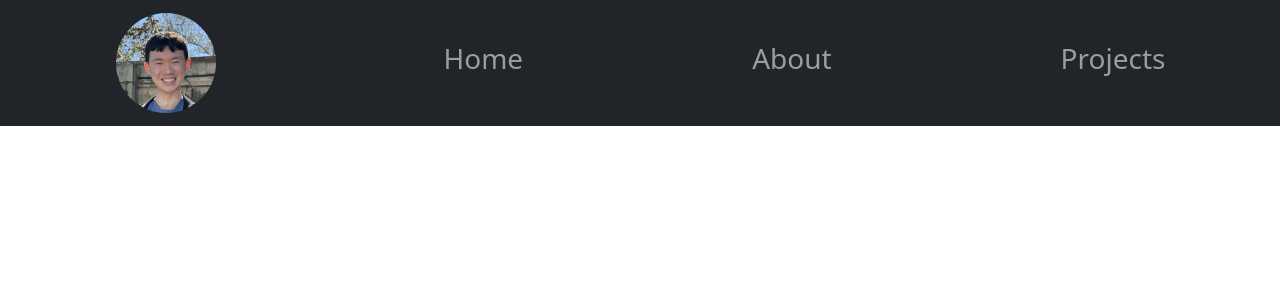
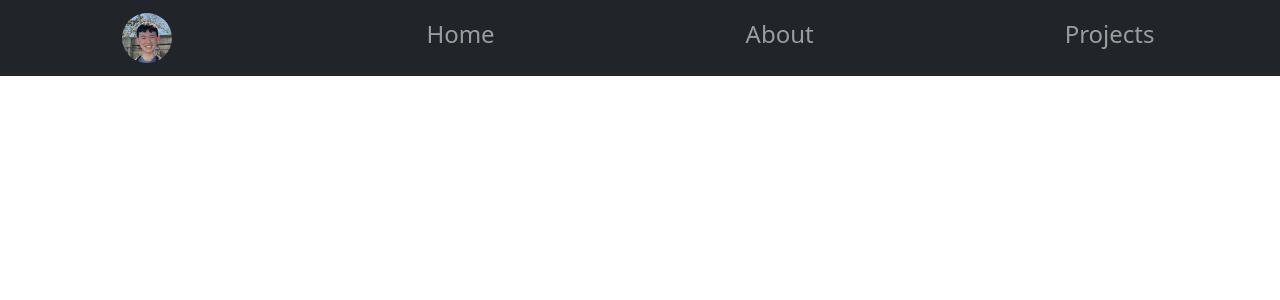
Before and after one commit to alex-wang-13/Alexio, a React (Create React App) app: page / in a window 1280 px wide. Shown: the top 300 px of the page. Built offline with nearby package versions, Linux system fonts and the light colour scheme.

Commit message:
minor font size and spacing changes

```diff
--- a/src/components/NavBar.css
+++ b/src/components/NavBar.css
@@ -1,6 +1,6 @@
 .profile-image {
-    width: 100px;
-    height: 100px;
+    width: 50px;
+    height: 50px;
     object-fit: cover;
     border-radius: 50%;
     margin: 0% 10%;
--- a/src/components/NavBar.js
+++ b/src/components/NavBar.js
@@ -8,9 +8,9 @@ function NavBar() {
         <div className="navbar-brand align-self-center">
           <img src={image} alt="Profile Image" className="profile-image" />
         </div>
-        <a href="/" className="nav-item nav-link align-self-center"><h3>Home</h3></a>
-        <a href="/about" className="nav-item nav-link align-self-center"><h3>About</h3></a>
-        <a href="/projects" className="nav-item nav-link align-self-center"><h3>Projects</h3></a>
+        <a href="/" className="nav-item nav-link align-self-center"><h4>Home</h4></a>
+        <a href="/about" className="nav-item nav-link align-self-center"><h4>About</h4></a>
+        <a href="/projects" className="nav-item nav-link align-self-center"><h4>Projects</h4></a>
       </div>
     </nav>
   );
```
